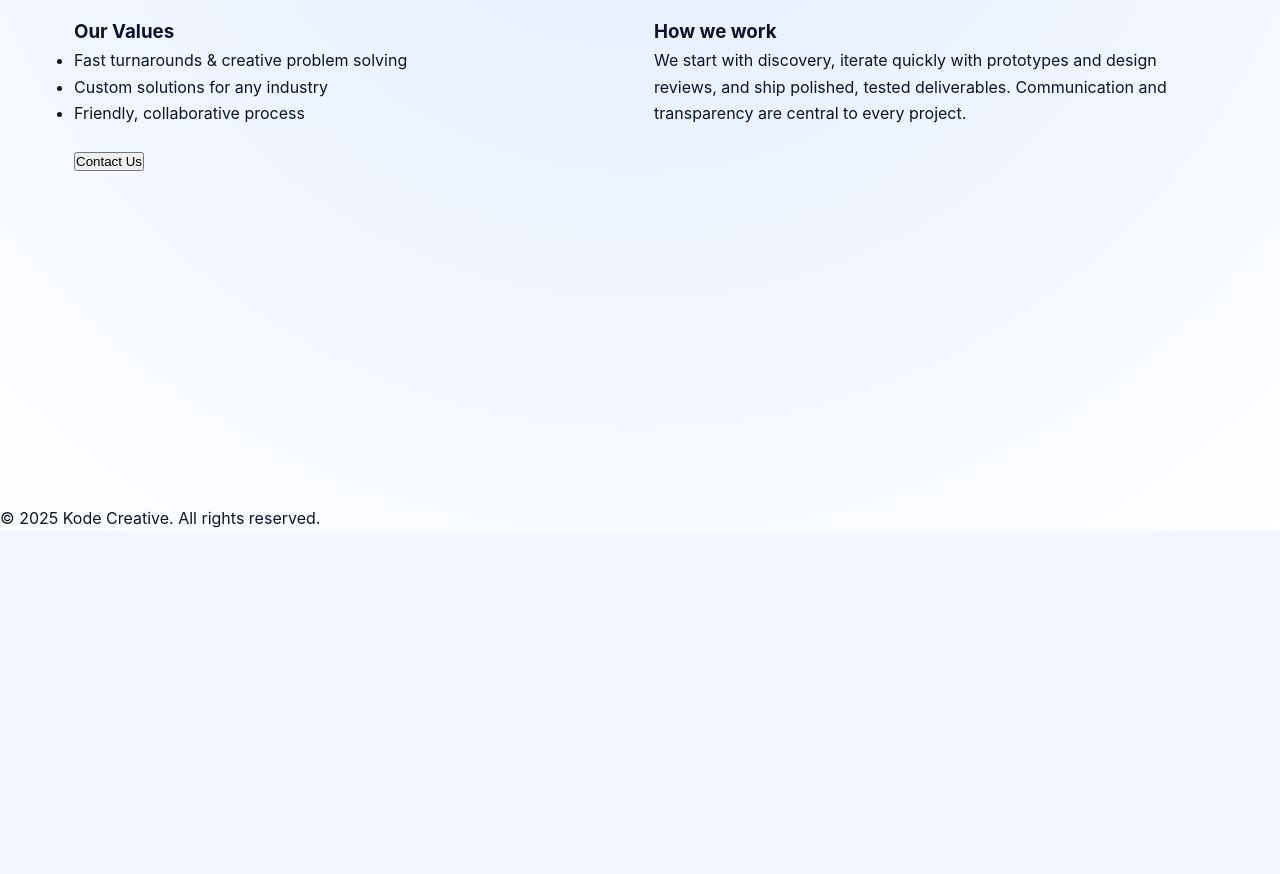
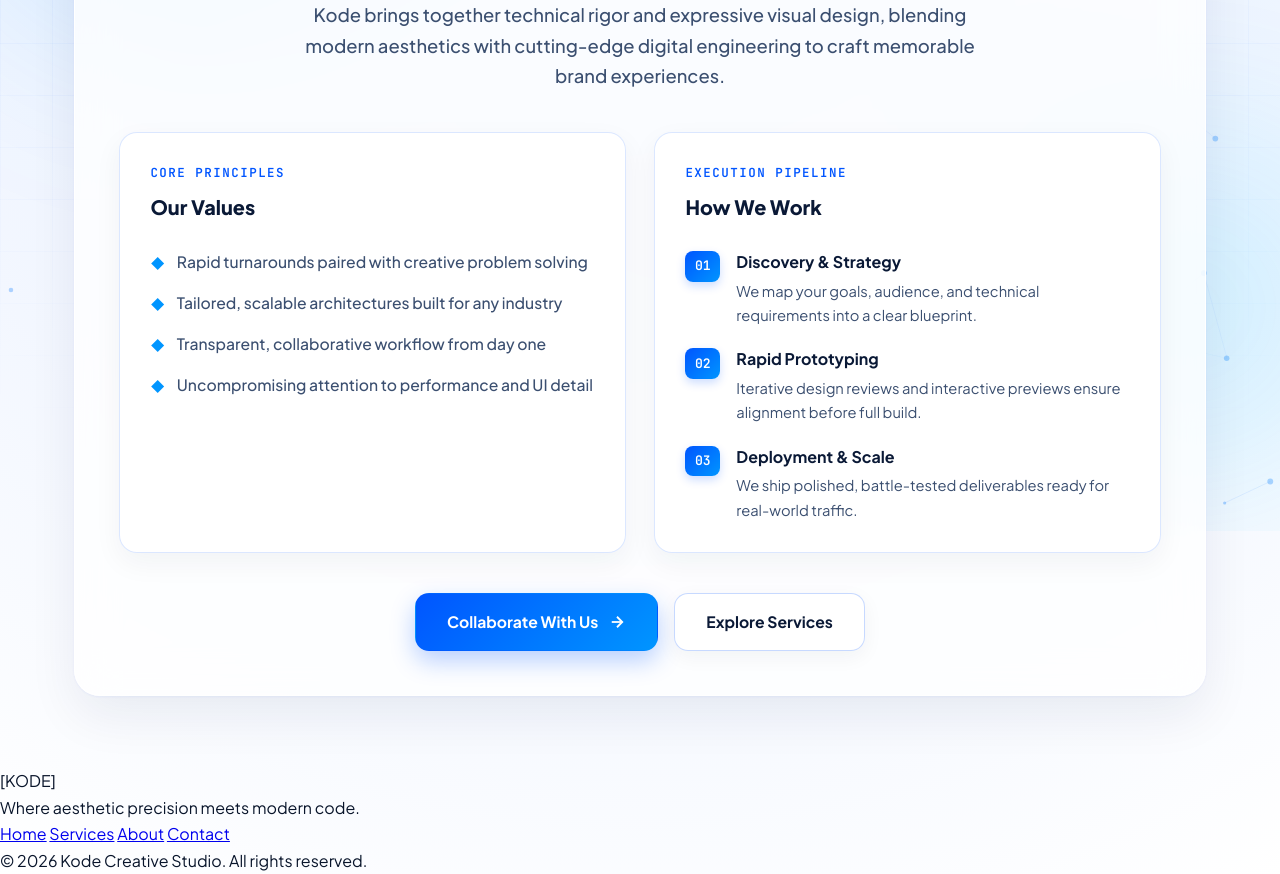
Before and after one commit to KiaraNaidoo/Kode, a plain HTML site: page about.html in a window 1280 px wide. Shown: the part 269-1143 px from the top of the page. Before the commit the page ends 800 px from the top, so only its background shows below. Drawn offline with Linux system fonts and the light colour scheme.

Commit message:
Update about.html

```diff
--- a/about.html
+++ b/about.html
@@ -3,54 +3,114 @@
 <head>
   <meta charset="utf-8" />
   <meta name="viewport" content="width=device-width,initial-scale=1" />
-  <meta name="description" content="About Kode Creative Studio — our approach, values and team ethos." />
-  <title>Kode: About</title>
+  <meta name="description" content="About Kode Creative Studio — our approach, values, and execution pipeline." />
+  <title>Kode | About &amp; Architecture</title>
+  <link rel="preconnect" href="https://fonts.googleapis.com">
+  <link rel="preconnect" href="https://fonts.gstatic.com" crossorigin>
+  <link href="https://fonts.googleapis.com/css2?family=Orbitron:wght@600;800;900&family=Plus+Jakarta+Sans:wght@400;500;600;700;800&family=JetBrains+Mono:wght@500;600&display=swap" rel="stylesheet">
   <link rel="stylesheet" href="css/styles.css">
-  <link href="https://fonts.googleapis.com/css?family=Orbitron:700|Roboto:400,700|Montserrat:700|Poppins:400,700&display=swap" rel="stylesheet">
 </head>
 <body>
+  <div class="ambient-bg" aria-hidden="true">
+    <canvas id="neural-canvas"></canvas>
+    <div class="cyber-grid"></div>
+    <div class="orb orb-1"></div>
+    <div class="orb orb-2"></div>
+  </div>
+
   <header class="site-header" role="banner">
     <div class="header-inner">
-      <a class="logo" href="index.html">Kode</a>
+      <a class="logo" href="index.html">
+        <span class="logo-bracket">[</span>KODE<span class="logo-bracket">]</span>
+      </a>
+
+      <button class="nav-toggle" aria-label="Toggle navigation" aria-expanded="false">
+        <span></span><span></span><span></span>
+      </button>
+
       <nav class="site-nav" role="navigation" aria-label="Main navigation">
         <a class="nav-link" href="index.html">Home</a>
         <a class="nav-link" href="services.html">Services</a>
         <a class="nav-link" href="about.html">About</a>
-        <a class="nav-link" href="contact.html">Contact</a>
+        <a class="nav-link nav-cta" href="contact.html">Start a Project</a>
       </nav>
     </div>
   </header>
 
   <main class="container" role="main">
-    <section class="section-card" aria-labelledby="about-heading">
-      <h1 id="about-heading">About Kode</h1>
-      <p class="lead">Kode brings together the best of tech and art, blending playful, modern aesthetics with cutting-edge digital solutions. We partner with clients of all sizes to craft memorable digital experiences.</p>
+    <section class="glass-panel reveal" aria-labelledby="about-heading">
+      <div class="page-intro">
+        <span class="eyebrow">STUDIO ETHOS // WHO WE ARE</span>
+        <h1 id="about-heading">Where Technology Meets Art</h1>
+        <p class="lead">Kode brings together technical rigor and expressive visual design, blending modern aesthetics with cutting-edge digital engineering to craft memorable brand experiences.</p>
+      </div>
 
       <div class="about-grid">
-        <div class="about-card">
+        <div class="info-card tilt-card">
+          <div class="card-shine"></div>
+          <span class="eyebrow">CORE PRINCIPLES</span>
           <h3>Our Values</h3>
-          <ul class="about-list">
-            <li>Fast turnarounds & creative problem solving</li>
-            <li>Custom solutions for any industry</li>
-            <li>Friendly, collaborative process</li>
+          <ul class="tech-list">
+            <li>Rapid turnarounds paired with creative problem solving</li>
+            <li>Tailored, scalable architectures built for any industry</li>
+            <li>Transparent, collaborative workflow from day one</li>
+            <li>Uncompromising attention to performance and UI detail</li>
           </ul>
         </div>
 
-        <div class="about-card">
-          <h3>How we work</h3>
-          <p>We start with discovery, iterate quickly with prototypes and design reviews, and ship polished, tested deliverables. Communication and transparency are central to every project.</p>
+        <div class="info-card tilt-card">
+          <div class="card-shine"></div>
+          <span class="eyebrow">EXECUTION PIPELINE</span>
+          <h3>How We Work</h3>
+          <div class="pipeline-steps">
+            <div class="step">
+              <span class="step-num">01</span>
+              <div>
+                <strong>Discovery &amp; Strategy</strong>
+                <p>We map your goals, audience, and technical requirements into a clear blueprint.</p>
+              </div>
+            </div>
+            <div class="step">
+              <span class="step-num">02</span>
+              <div>
+                <strong>Rapid Prototyping</strong>
+                <p>Iterative design reviews and interactive previews ensure alignment before full build.</p>
+              </div>
+            </div>
+            <div class="step">
+              <span class="step-num">03</span>
+              <div>
+                <strong>Deployment &amp; Scale</strong>
+                <p>We ship polished, battle-tested deliverables ready for real-world traffic.</p>
+              </div>
+            </div>
+          </div>
         </div>
       </div>
 
-      <div class="cta" style="margin-top:1.25rem;">
-        <a href="contact.html" class="cta-button-link"><button class="cta-button">Contact Us</button></a>
+      <div class="cta-group" style="margin-top: 2.5rem;">
+        <a href="contact.html" class="btn btn-primary magnetic-btn">
+          <span>Collaborate With Us</span>
+          <svg width="18" height="18" viewBox="0 0 24 24" fill="none" stroke="currentColor" stroke-width="2.4"><path d="M5 12h14"/><path d="m12 5 7 7-7 7"/></svg>
+        </a>
+        <a href="services.html" class="btn btn-secondary magnetic-btn">Explore Services</a>
       </div>
     </section>
   </main>
 
   <footer class="site-footer" role="contentinfo">
     <div class="footer-inner">
-      <p>&copy; 2025 Kode Creative. All rights reserved.</p>
+      <div class="footer-brand">
+        <span class="logo-small">[KODE]</span>
+        <p>Where aesthetic precision meets modern code.</p>
+      </div>
+      <div class="footer-links">
+        <a href="index.html">Home</a>
+        <a href="services.html">Services</a>
+        <a href="about.html">About</a>
+        <a href="contact.html">Contact</a>
+      </div>
+      <p class="copyright">&copy; 2026 Kode Creative Studio. All rights reserved.</p>
     </div>
   </footer>
 
```
